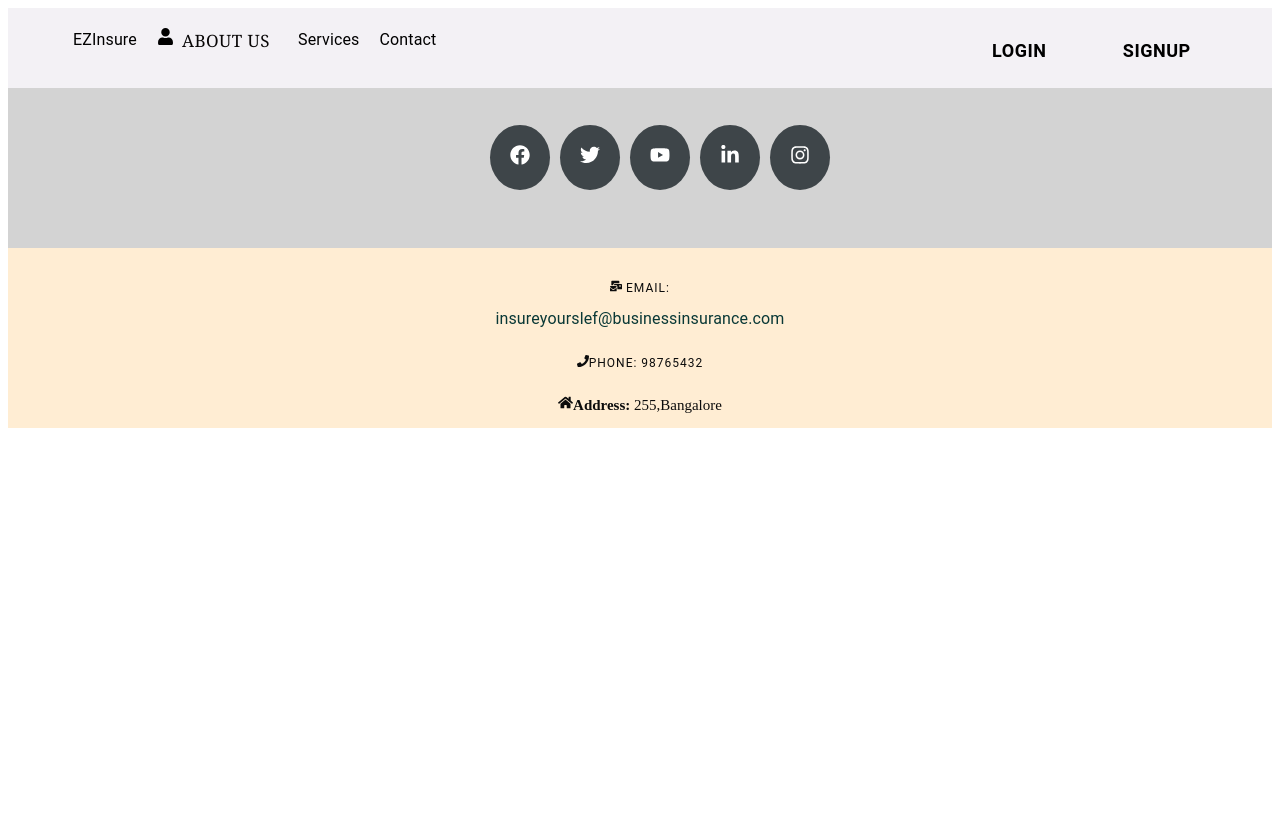
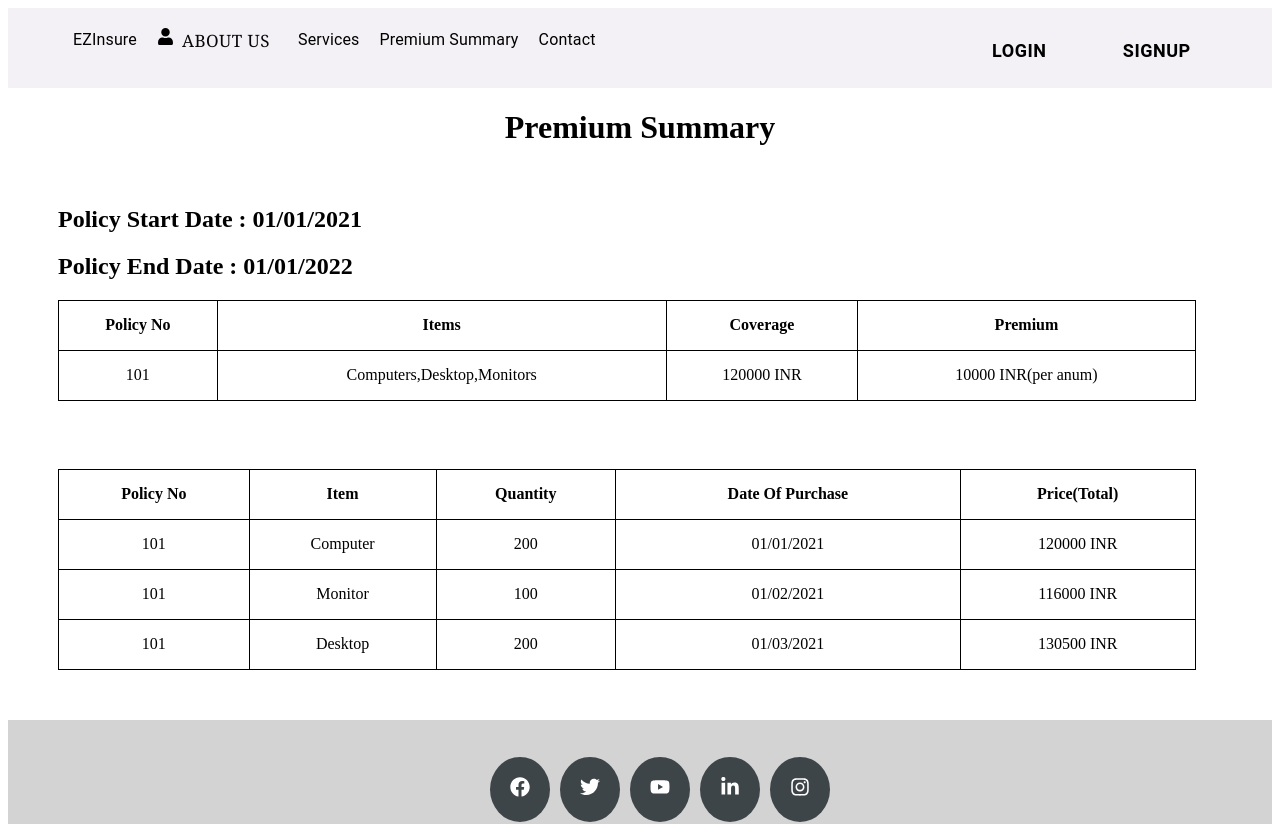
Before and after one commit to mayankavizva/capstone-project, a React (Create React App) app: page /premiumsummary in a window 1280 px wide. Shown: the top 824 px of the page. Before the commit the page ends 800 px from the top, so only its background shows below. Built offline with nearby package versions, Linux system fonts and the light colour scheme.

Commit message:
summary page with dummy data is created

```diff
--- a/src/Components/MainComponent.js
+++ b/src/Components/MainComponent.js
@@ -12,6 +12,7 @@ import RegistrationPage from './LoginRegistrationPage/RegistrationPage'
 import { Mission } from './AboutUs/Mission'
 import { Vision } from './AboutUs/Vision'
 import { Workculture } from './AboutUs/Workculture'
+import { PremiumSummary } from './PremiumSummary'
 
 function Component() {
   return (
@@ -41,6 +42,9 @@ function Component() {
       <Switch>
         <Route exact path="/workculture" component={Workculture} />
       </Switch>
+      <Switch>
+        <Route exact path="/premiumsummary" component={PremiumSummary} />
+      </Switch>
       <Footer />
     </Router>
   )
--- a/src/Components/Navbar/Navbar.js
+++ b/src/Components/Navbar/Navbar.js
@@ -76,6 +76,13 @@ export default function Navbar() {
           </li>
           <li>
             <Typography variant="body1">
+              <Link to="/premiumsummary">
+                Premium Summary
+              </Link>
+            </Typography>
+          </li>
+          <li>
+            <Typography variant="body1">
               <Link to="/Contactus">
                 Contact
               </Link>
--- /dev/null
+++ b/src/Components/PremiumSummary.css
@@ -0,0 +1,24 @@
+h1{
+    text-align: center;
+}
+h2{
+margin-left: 50px;
+
+
+}
+table,tr,th,td{
+    border: 1px solid black;
+
+}
+table{
+    width: 90%;
+    border-collapse: collapse;
+    margin-left: 50px;
+    margin-bottom: 50px;
+}
+tr{
+    height: 50px;
+}
+td{
+    text-align: center;
+}
--- /dev/null
+++ b/src/Components/PremiumSummary.js
@@ -0,0 +1,57 @@
+import React from 'react'
+import "./PremiumSummary.css"
+
+export const PremiumSummary = () => {
+    return (
+        <div>
+            <h1>Premium Summary</h1><br/>
+            <h2>Policy Start Date : 01/01/2021</h2>
+            <h2>Policy End Date   : 01/01/2022</h2>
+            <table >
+                <tr>
+                    <th>Policy No</th>
+                    <th>Items</th>
+                    <th>Coverage</th>
+                    <th>Premium</th>
+                </tr>
+                <tr>
+                    <td>101</td>
+                    <td>Computers,Desktop,Monitors</td>
+                    <td>120000 INR</td>
+                    <td>10000 INR(per anum)</td>
+                </tr>
+            </table>
+            <br/>
+            <table>
+                <tr>
+                    <th>Policy No</th>
+                    <th>Item</th>
+                    <th>Quantity</th>
+                    <th>Date Of Purchase</th>
+                    <th>Price(Total)</th>
+                </tr>
+                <tr>
+                    <td>101</td>
+                    <td>Computer</td>
+                    <td>200</td>
+                    <td>01/01/2021</td>
+                    <td>120000 INR</td>
+                </tr>
+                <tr>
+                    <td>101</td>
+                    <td>Monitor</td>
+                    <td>100</td>
+                    <td>01/02/2021</td>
+                    <td>116000 INR</td>
+                </tr>
+                <tr>
+                    <td>101</td>
+                    <td>Desktop</td>
+                    <td>200</td>
+                    <td>01/03/2021</td>
+                    <td>130500 INR</td>
+                </tr>
+            </table>
+        </div>
+    )
+}
```
Lines whose indentation alone changed are shown as unchanged.
